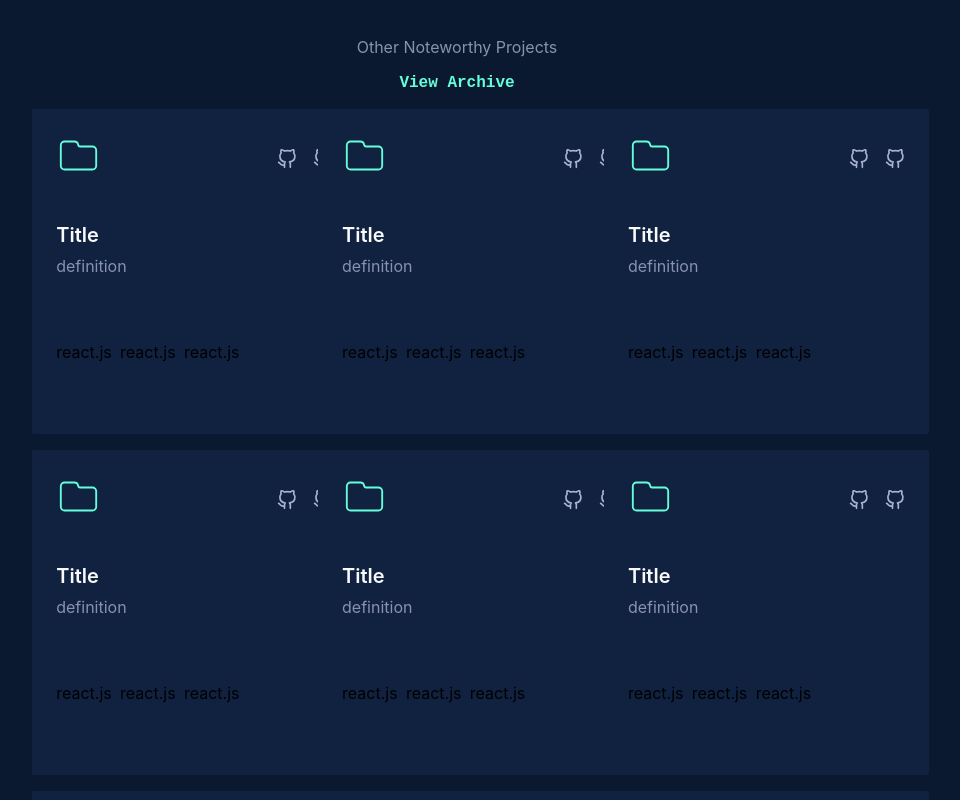
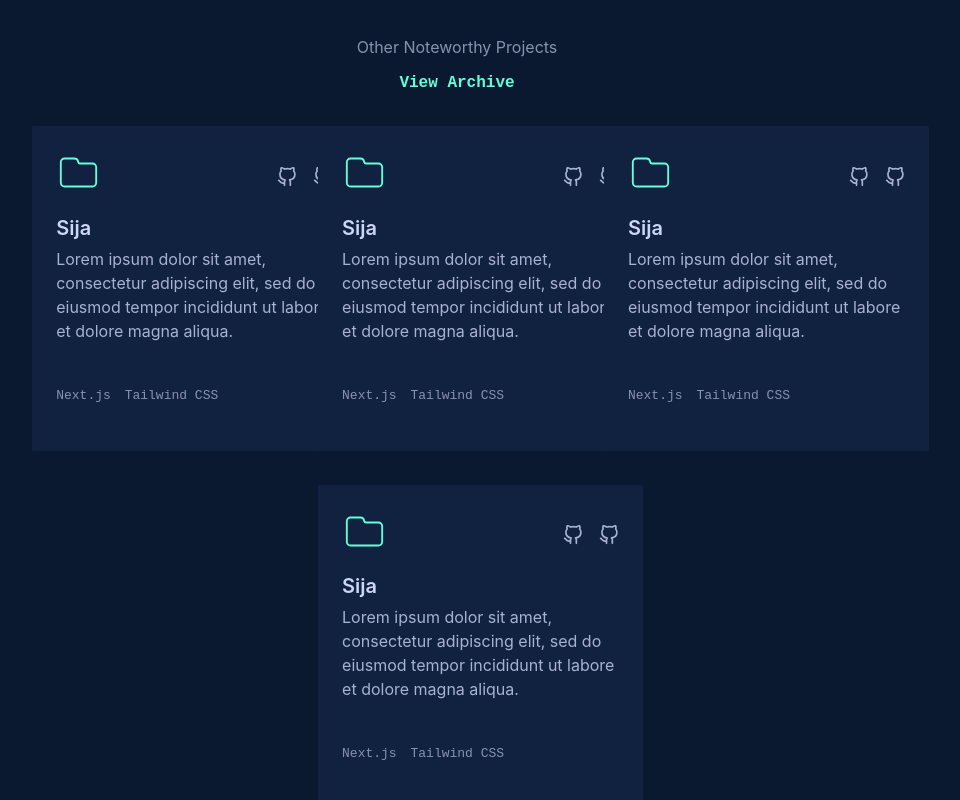
Before and after one commit to BishalRaj/portfolio-2023, a React (Vite) app: page / in a window 1280 px wide. Shown: the part 2360-3160 px from the top of the page, without its empty margins (183-1143 px from the left). Built offline with nearby package versions, Linux system fonts and the light colour scheme.

Commit message:
created a json file for project data and improved design

```diff
--- a/src/components/PersonalProjectComponent/PersonalProjects.tsx
+++ b/src/components/PersonalProjectComponent/PersonalProjects.tsx
@@ -3,23 +3,64 @@ import "./style.scss";
 import { Col, Row } from "react-bootstrap";
 import { CiFolderOn } from "react-icons/ci";
 import { FiGithub } from "react-icons/fi";
+import ProjectData from "../../data/projects.json";
+import { Link } from "react-router-dom";
 
 const PersonalProjects = () => {
-  var projects = [];
-  for (let index = 0; index < 14; index++) {
-    projects.push(
-      // <Col lg={4} className="bg-danger  px-1 py-2">
+  // var projects = [];
+  // for (let index = 0; index < 5; index++) {
+  //   projects.push(
+  //     // <Col lg={4} className="bg-danger  px-1 py-2">
+  //     <Col lg={4} className="  px-1 py-2">
+  //       <div className="project-card p-4 mx-auto bg-light-navy">
+  //         <Row className="h-100 d-flex justify-content-between">
+  //           <Col lg={12} className="d-flex height-fit-content">
+  //             <div className="w-50">
+  //               <a href="/">
+  //                 <CiFolderOn size={45} className="color-custom-green" />
+  //               </a>
+  //             </div>
+  //             <div className="text-right w-50 d-flex align-items-end py-2 justify-content-end project-link">
+  //               <a href="/" className="ml-1">
+  //                 <FiGithub size={20} />
+  //               </a>
+  //               <a href="/" className="ml-1">
+  //                 <FiGithub size={20} />
+  //               </a>
+  //             </div>
+  //           </Col>
+  //           <Col lg={12}>
+  //             <h5 className="text-light">Title</h5>
+  //             <p></p>
+  //           </Col>
+  //           <Col lg={12} className="project-skills height-fit-content">
+  //             <ul>
+  //               <li>react.js</li>
+  //               <li>react.js</li>
+  //               <li>react.js</li>
+  //             </ul>
+  //           </Col>
+  //         </Row>
+  //       </div>
+  //     </Col>
+  //   );
+  // }
+
+  var projects = ProjectData.map((data) => {
+    return (
       <Col lg={4} className="  px-1 py-2">
+        <Link to={"#"} className="project-link">
           <div className="project-card p-4 mx-auto bg-light-navy">
             <Row className="h-100 d-flex justify-content-between">
+              {/* Column links ******************************************************************************** */}
               <Col lg={12} className="d-flex height-fit-content">
                 <div className="w-50">
-                <a href="/">
+                  <a href={data.link}>
                     <CiFolderOn size={45} className="color-custom-green" />
                   </a>
                 </div>
-              <div className="text-right w-50 d-flex align-items-end py-2 justify-content-end project-link">
-                <a href="/" className="ml-1">
+                <div className="text-right w-50 d-flex align-items-end py-2 justify-content-end repo-link">
+                  <a href={data.github} className="ml-1">
                     <FiGithub size={20} />
                   </a>
                   <a href="/" className="ml-1">
@@ -27,22 +68,26 @@ const PersonalProjects = () => {
                   </a>
                 </div>
               </Col>
+              {/* ---------------------------------------------------------------------------------------------- */}
               <Col lg={12}>
-              <h5 className="text-light">Title</h5>
-              <p>definition</p>
+                <h5 className="color-slate-lightest project-title">
+                  {data.title}
+                </h5>
+                <p className="color-slate-light">{data.description}</p>
               </Col>
-            <Col lg={12} className="project-skills height-fit-content">
+              <Col lg={12} className="project-skills height-fit-content w-100">
                 <ul>
-                <li>react.js</li>
-                <li>react.js</li>
-                <li>react.js</li>
+                  {data.technologies.map((element) => (
+                    <li>{element}</li>
+                  ))}
                 </ul>
               </Col>
             </Row>
           </div>
+        </Link>
       </Col>
     );
-  }
+  });
 
   return (
     <Row className="section-personal-project mx-auto d-flex justify-content-center">
--- a/src/components/PersonalProjectComponent/style.scss
+++ b/src/components/PersonalProjectComponent/style.scss
@@ -13,6 +13,8 @@
 
 .project-skills {
   width: fit-content !important;
+  // position: relative;
+  // bottom: -15% !important;
   ul {
     margin: 0;
     padding: 0;
@@ -20,11 +22,29 @@
       list-style: none;
       display: inline;
       margin-right: 5%;
+      font-family: sv.$font-mono;
+      font-size: small;
+      color: sv.$slate;
     }
   }
 }
 
 .project-link {
+  text-decoration: none;
+  &:hover {
+    position: relative;
+    top: -5px !important;
+    transition: 10s !important;
+  }
+
+  &:hover {
+    .project-title {
+      color: sv.$green !important;
+    }
+  }
+}
+
+.repo-link {
   a {
     color: sv.$light-slate;
     &:hover {
--- /dev/null
+++ b/src/data/projects.json
@@ -0,0 +1,43 @@
+
+[
+    {
+        "title": "Sija",
+        "description": "Lorem ipsum dolor sit amet, consectetur adipiscing elit, sed do eiusmod tempor incididunt ut labore et dolore magna aliqua.",
+        "link": "https://sija.vercel.app",
+        "github": "/",
+        "technologies": [
+            "Next.js",
+            "Tailwind CSS"
+        ]
+    },
+    {
+        "title": "Sija",
+        "description": "Lorem ipsum dolor sit amet, consectetur adipiscing elit, sed do eiusmod tempor incididunt ut labore et dolore magna aliqua.",
+        "link": "https://sija.vercel.app",
+        "github": "/",
+        "technologies": [
+            "Next.js",
+            "Tailwind CSS"
+        ]
+    },
+    {
+        "title": "Sija",
+        "description": "Lorem ipsum dolor sit amet, consectetur adipiscing elit, sed do eiusmod tempor incididunt ut labore et dolore magna aliqua.",
+        "link": "https://sija.vercel.app",
+        "github": "/",
+        "technologies": [
+            "Next.js",
+            "Tailwind CSS"
+        ]
+    },
+    {
+        "title": "Sija",
+        "description": "Lorem ipsum dolor sit amet, consectetur adipiscing elit, sed do eiusmod tempor incididunt ut labore et dolore magna aliqua.",
+        "link": "https://sija.vercel.app",
+        "github": "/",
+        "technologies": [
+            "Next.js",
+            "Tailwind CSS"
+        ]
+    }
+]
--- a/src/style.scss
+++ b/src/style.scss
@@ -20,6 +20,13 @@
   color: sv.$green !important ;
 }
 
+.color-slate-light {
+  color: sv.$light-slate;
+}
+.color-slate-lightest {
+  color: sv.$lightest-slate !important ;
+}
+
 .mr-1 {
   margin-right: 1rem;
 }
```
Lines whose indentation alone changed are shown as unchanged.
